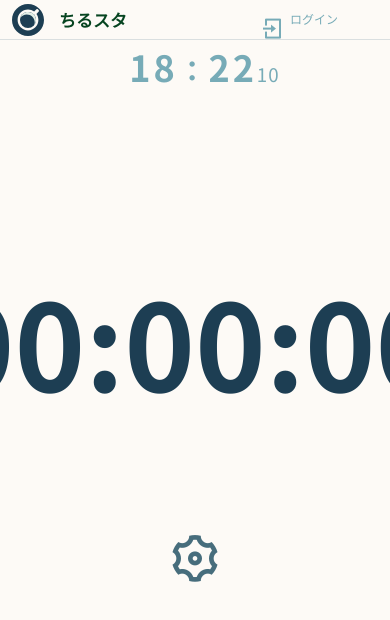
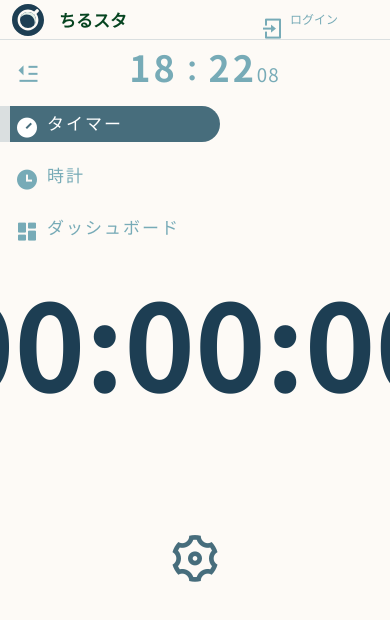
Before and after one commit to Iunigr08/chill-and-study, a Vue app: page /#/ in a window 390 px wide. Shown: the top 620 px of the page. Built offline with nearby package versions, Linux system fonts and the light colour scheme; no server answers; what vuex-router-sync would draw is missing.

Commit message:
[update] base完成

```diff
--- a/src/components/Flame/HomeLayout.vue
+++ b/src/components/Flame/HomeLayout.vue
@@ -108,9 +108,12 @@ export default {
   }
 
   .sidebar {
-    grid-row: 2/3;
+    /* grid-row: 2/3;
     grid-column: 1/2;
-    display: none;
+    display: none; */
+    position: fixed;
+    top: 4rem;
+    left: 0;
   }
 
   .main-content {
```
